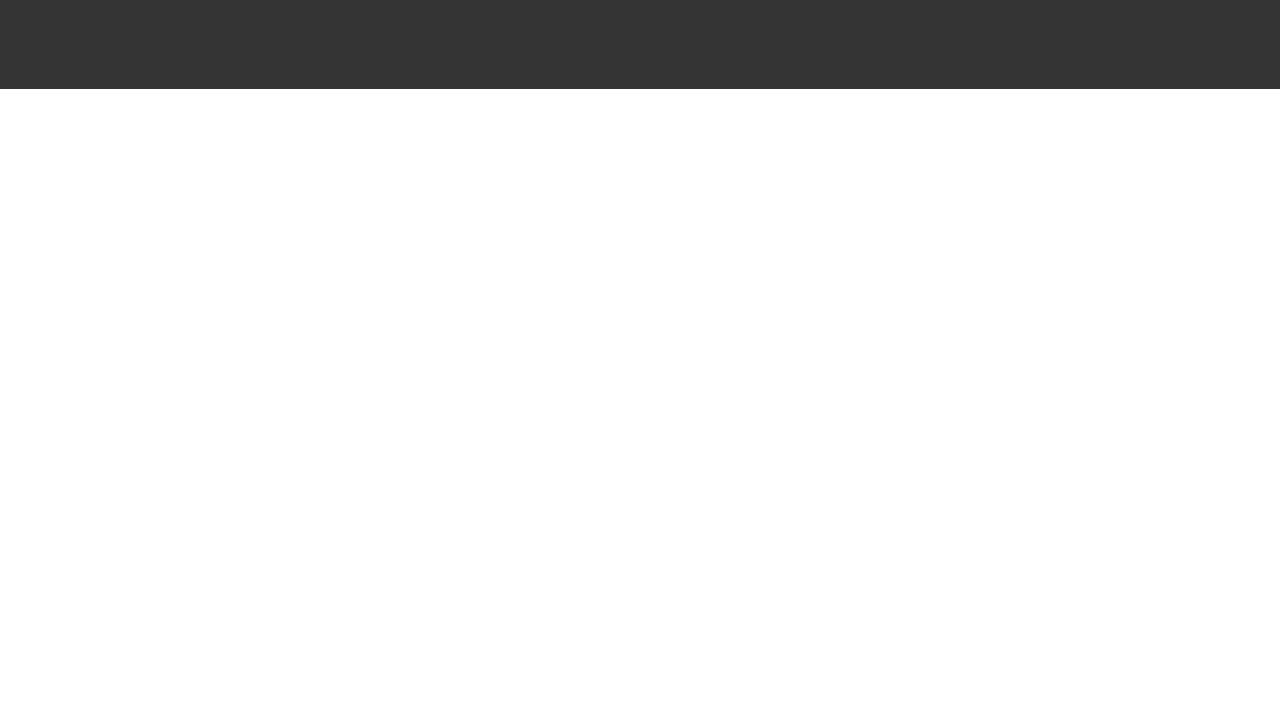
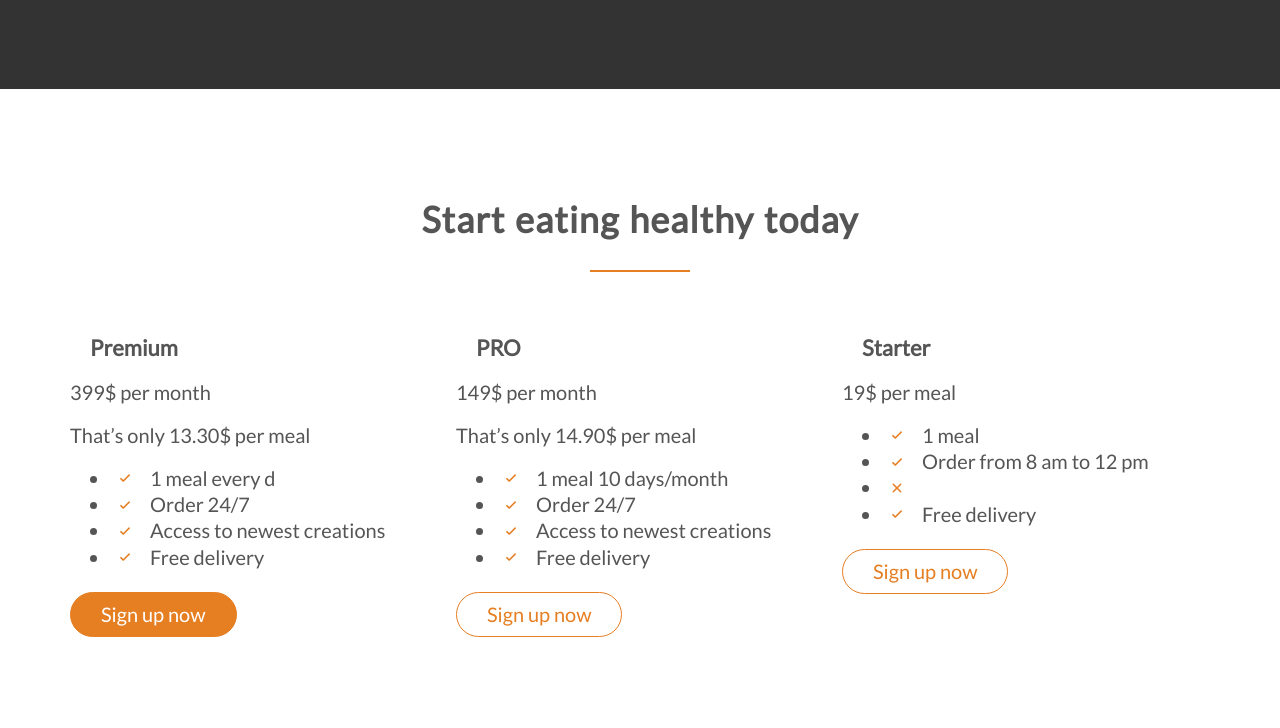
Before and after one commit to savaseso/Omnifood, a plain HTML site: page index.html in a window 1280 px wide. Shown: the part 3495-4223 px from the top of the page. Before the commit the page ends 3584 px from the top, so only its background shows below. Drawn offline with nearby package versions, Linux system fonts and the light colour scheme.

Commit message:
creating section plans

```diff
--- a/index.html
+++ b/index.html
@@ -230,5 +230,72 @@
                </div>
            </div>
        </section>
-</body>
+       <section class="section-plans">
+           <div class="row">
+               <h2>Start eating healthy today</h2>
+           </div>
+           <div class="row">
+               <div class="col span-1-of-3">
+                   <div class="plan-box">
+                        <div>
+                            <h3>Premium</h3>
+                            <p class="plan-price">399$ per month</p>
+                            <p class="plan-price-meal">That’s only 13.30$ per meal</p>
+                         </div>
+                        <div>
+                            <ul>
+                                <li> <i class="icon ion-ios-checkmark icon-small"></i>1 meal every d</li>
+                                <li> <i class="icon ion-ios-checkmark icon-small"></i>Order 24/7</li>
+                                <li> <i class="icon ion-ios-checkmark icon-small"></i>Access to newest creations</li>
+                                <li> <i class="icon ion-ios-checkmark icon-small"></i>Free delivery</li>
+                            </ul>
+                        </div>
+                        <div>
+                            <a href="#" class="btn btn-full">Sign up now</a>
+                        </div>
+                   </div>
+               </div>
+               <div class="col span-1-of-3">
+                    <div class="plan-box">
+                         <div>
+                             <h3>PRO</h3>
+                             <p class="plan-price">149$ per month</p>
+                             <p class="plan-price-meal">That’s only 14.90$ per meal</p>
+                          </div>
+                         <div>
+                             <ul>
+                                 <li> <i class="icon ion-ios-checkmark icon-small"></i>1 meal 10 days/month</li>
+                                 <li> <i class="icon ion-ios-checkmark icon-small"></i>Order 24/7</li>
+                                 <li> <i class="icon ion-ios-checkmark icon-small"></i>Access to newest creations</li>
+                                 <li> <i class="icon ion-ios-checkmark icon-small"></i>Free delivery</li>
+                             </ul>
+                         </div>
+                         <div>
+                             <a href="#" class="btn btn-ghost">Sign up now</a>
+                         </div>
+                    </div>
+                </div>
+                <div class="col span-1-of-3">
+                        <div class="plan-box">
+                             <div>
+                                 <h3>Starter</h3>
+                                 <p class="plan-price">19$ per meal</p>
+                                 <p class="plan-price-meal"></p>
+                              </div>
+                             <div>
+                                 <ul>
+                                     <li> <i class="icon ion-ios-checkmark icon-small"></i>1 meal </li>
+                                     <li> <i class="icon ion-ios-checkmark icon-small"></i>Order from 8 am to 12 pm</li>
+                                     <li> <i class="icon ion-ios-close icon-small"></i></li>
+                                     <li> <i class="icon ion-ios-checkmark icon-small"></i>Free delivery</li>
+                                 </ul>
+                             </div>
+                             <div>
+                                 <a href="#" class="btn btn-ghost">Sign up now</a>
+                             </div>
+                        </div>
+                    </div>
+           </div>
+       </section>
+    </body>
 </html>
```
